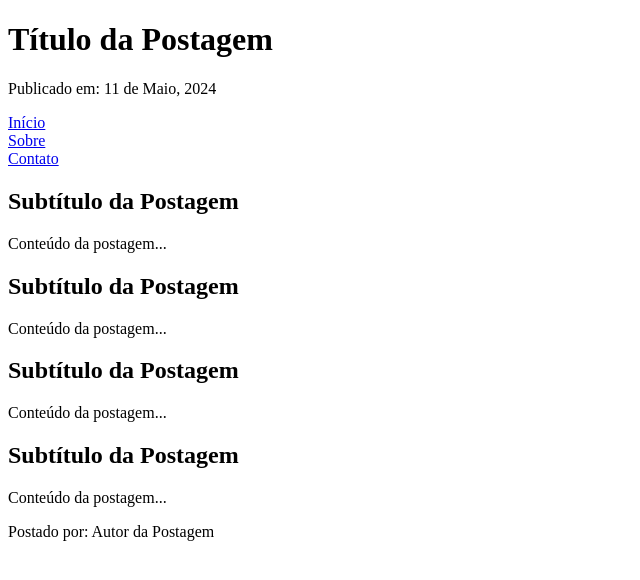
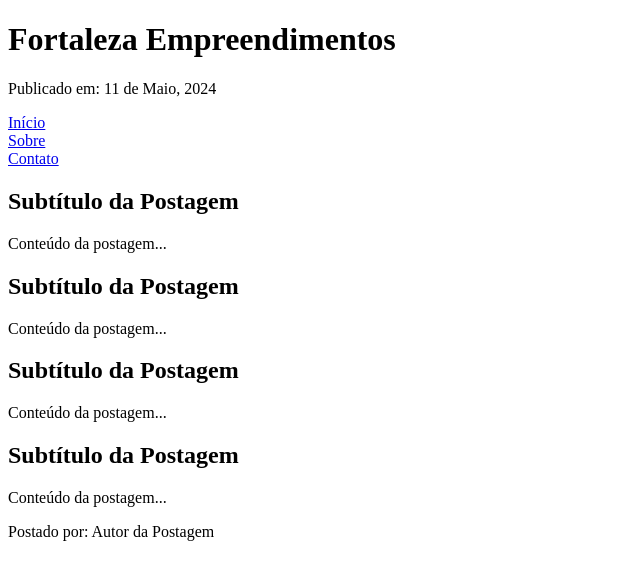
Before and after one commit to Marcal-Andre/Fortaleza-Empreendimentos, a plain HTML site: page Index.html in a window 1280 px wide. Shown: the whole page, without its empty margins (0-640 px from the left). Drawn offline with Linux system fonts and the light colour scheme; a script that the page names is missing.

Commit message:
Dando-Corpo-a-Pagina

```diff
--- a/Index.html
+++ b/Index.html
@@ -7,7 +7,7 @@
 </head>
 <body>
     <header class="header">
-        <h1>Título da Postagem</h1>
+        <h1>Fortaleza Empreendimentos</h1>
         <p>Publicado em: <time datetime="2024-05-11">11 de Maio, 2024</time></p>
         <nav>
             <a href="#" class="menu">Início</a> <br>
```
